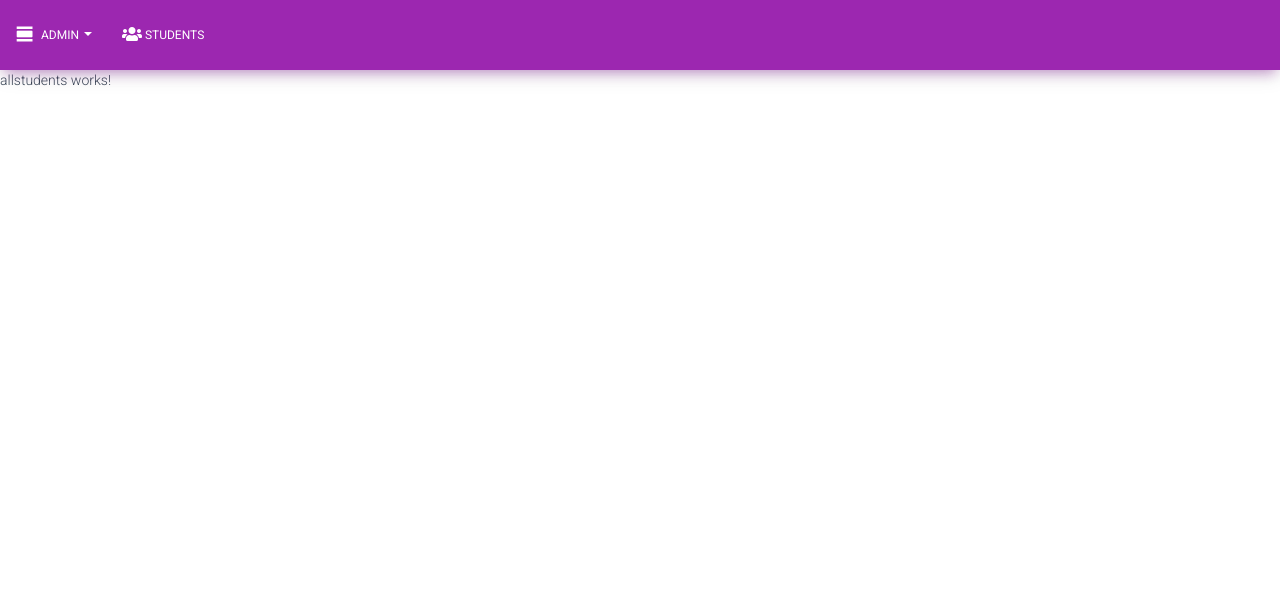
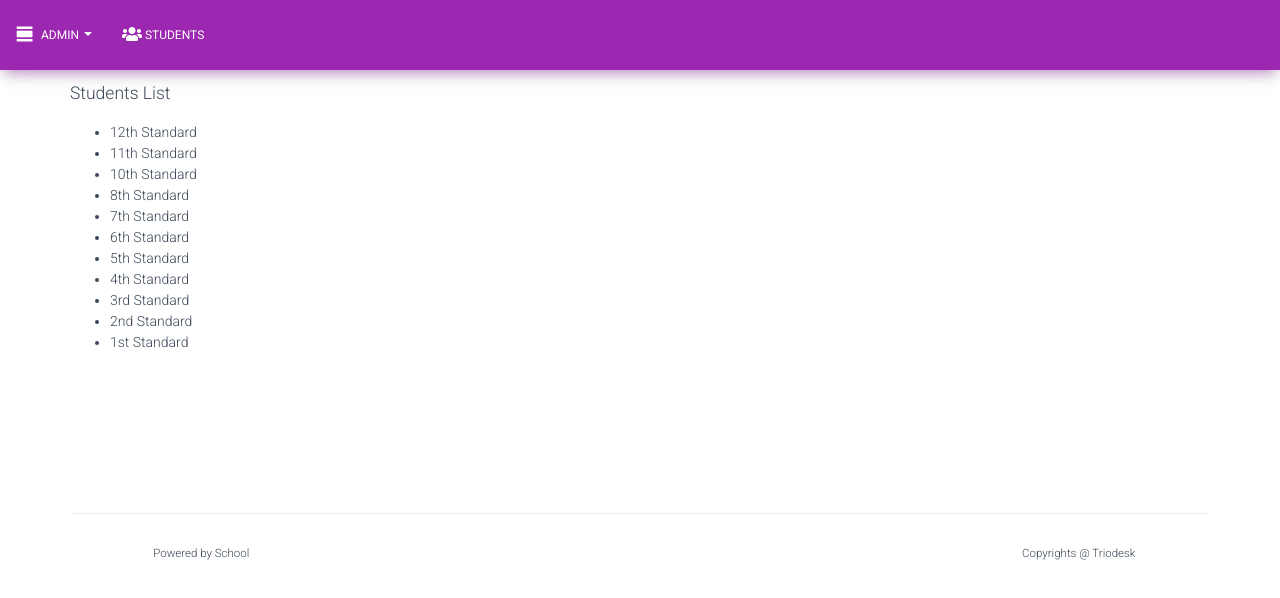
Before and after one commit to prabakargr/schoolAppAdmin, an Angular app: page /landingpage/allstudents in a window 1280 px wide. Shown: the top 598 px of the page. Built offline with nearby package versions, Linux system fonts and the light colour scheme.

Commit message:
transfer changes

```diff
--- a/src/app/allstudents/allstudents.component.css
+++ b/src/app/allstudents/allstudents.component.css
@@ -0,0 +1,6 @@
+hr{
+    margin-top: 150px;
+}
+h4{
+    font-size: 1.15rem;
+}
--- a/src/app/allstudents/allstudents.component.html
+++ b/src/app/allstudents/allstudents.component.html
@@ -1,3 +1,30 @@
-<p>
-  allstudents works!
-</p>
+<div class="container">
+  <h5>Students List</h5>
+   <div class="row">
+       <div class="col-md-4 col-offset-8">
+          <ul>
+            <li>12th Standard</li>
+            <li>11th Standard</li>
+            <li>10th Standard</li>
+            <li>8th Standard</li>
+            <li>7th Standard</li>
+            <li>6th Standard</li>
+            <li>5th Standard</li>
+            <li>4th Standard</li>
+            <li>3rd Standard</li>
+            <li>2nd Standard</li>
+            <li>1st Standard</li>
+          </ul>
+       </div>
+   </div>
+   <hr>
+   <div class="row text-center">
+      <div class="col-md-3">
+          <h4>Powered by School</h4>
+      </div>
+      <div class="col-md-6"></div>
+      <div class="col-md-3">
+           <h4>Copyrights @ Triodesk</h4>
+       </div>
+  </div>
+</div>
--- a/src/app/landingpage/landingpage.component.html
+++ b/src/app/landingpage/landingpage.component.html
@@ -24,7 +24,7 @@
             </a>
           </li>
           <li>
-            <a routerLink="/landingpage/transfer">
+            <a routerLink="/landingpage/tranferstudent">
               <i class="fas fa-exchange-alt fa-lg"></i>  Transfer
             </a>
           </li>
--- /dev/null
+++ b/src/app/transferstudent/transferstudent.component.html
@@ -0,0 +1,3 @@
+<p>
+  transferstudent works!
+</p>
--- /dev/null
+++ b/src/app/transferstudent/transferstudent.component.ts
@@ -0,0 +1,15 @@
+import { Component, OnInit } from '@angular/core';
+
+@Component({
+  selector: 'app-transferstudent',
+  templateUrl: './transferstudent.component.html',
+  styleUrls: ['./transferstudent.component.css']
+})
+export class TransferstudentComponent implements OnInit {
+
+  constructor() { }
+
+  ngOnInit() {
+  }
+
+}
```
Also changed, not shown: src/app/app.module.ts (+5 -2 lines), src/app/transferstudent/transferstudent.component.css (added), 1 other file (tests, documents, lock files or other folders).
